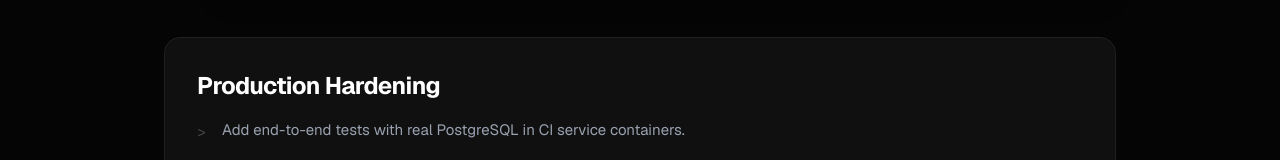
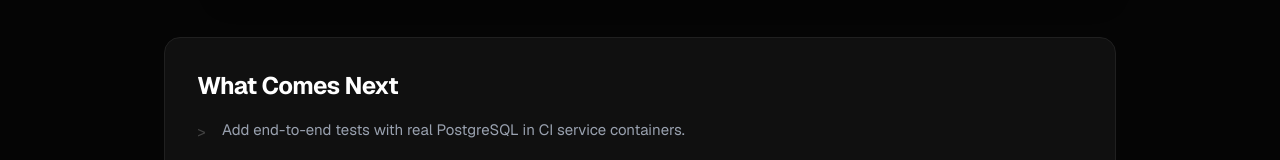
Before and after one commit to jhanvi857/coreHTTP, a Next.js app in the folder documentation/nioflow/: page /roadmap in a window 1280 px wide. Shown: the part 2249-2409 px from the top of the page. Built offline with nearby package versions, Linux system fonts and the light colour scheme.

Commit message:
fixes - placeholder numbers replaced with original test output and added new features to docs

```diff
--- a/documentation/nioflow/app/docs/auth-security/page.tsx
+++ b/documentation/nioflow/app/docs/auth-security/page.tsx
@@ -59,8 +59,8 @@
         code={`JWT_SECRET=replace-with-32-plus-char-secret
 NIOFLOW_CORS_ORIGIN=https://your-frontend.app
 NIOFLOW_ENABLE_DB=false
-    NIOFLOW_CHAOS_ENABLED=false
-    NIOFLOW_REPLAY_ENABLED=false
+NIOFLOW_CHAOS_ENABLED=false
+NIOFLOW_REPLAY_ENABLED=false
 NIOFLOW_EXPOSE_ERROR_DETAILS=false`}
       />
 
--- a/documentation/nioflow/app/roadmap/page.tsx
+++ b/documentation/nioflow/app/roadmap/page.tsx
@@ -108,7 +108,7 @@
         </section>
 
         <section className="rounded-2xl border border-[#202020] bg-[#101010] p-6 md:p-8 mt-8">
-          <h2 className="text-2xl font-bold tracking-tight mb-4">Production Hardening</h2>
+          <h2 className="text-2xl font-bold tracking-tight mb-4">What Comes Next</h2>
           <ul className="space-y-4">
             <li className="flex items-start gap-4 text-gray-400 text-[15px] leading-relaxed">
               <span className="text-[#444] font-mono mt-0.5">{`>`}</span>
```
Also changed, not shown: documentation/nioflow/app/docs/deployment/page.tsx (+5 -5 lines), 2 other files (tests, documents, lock files or other folders).
